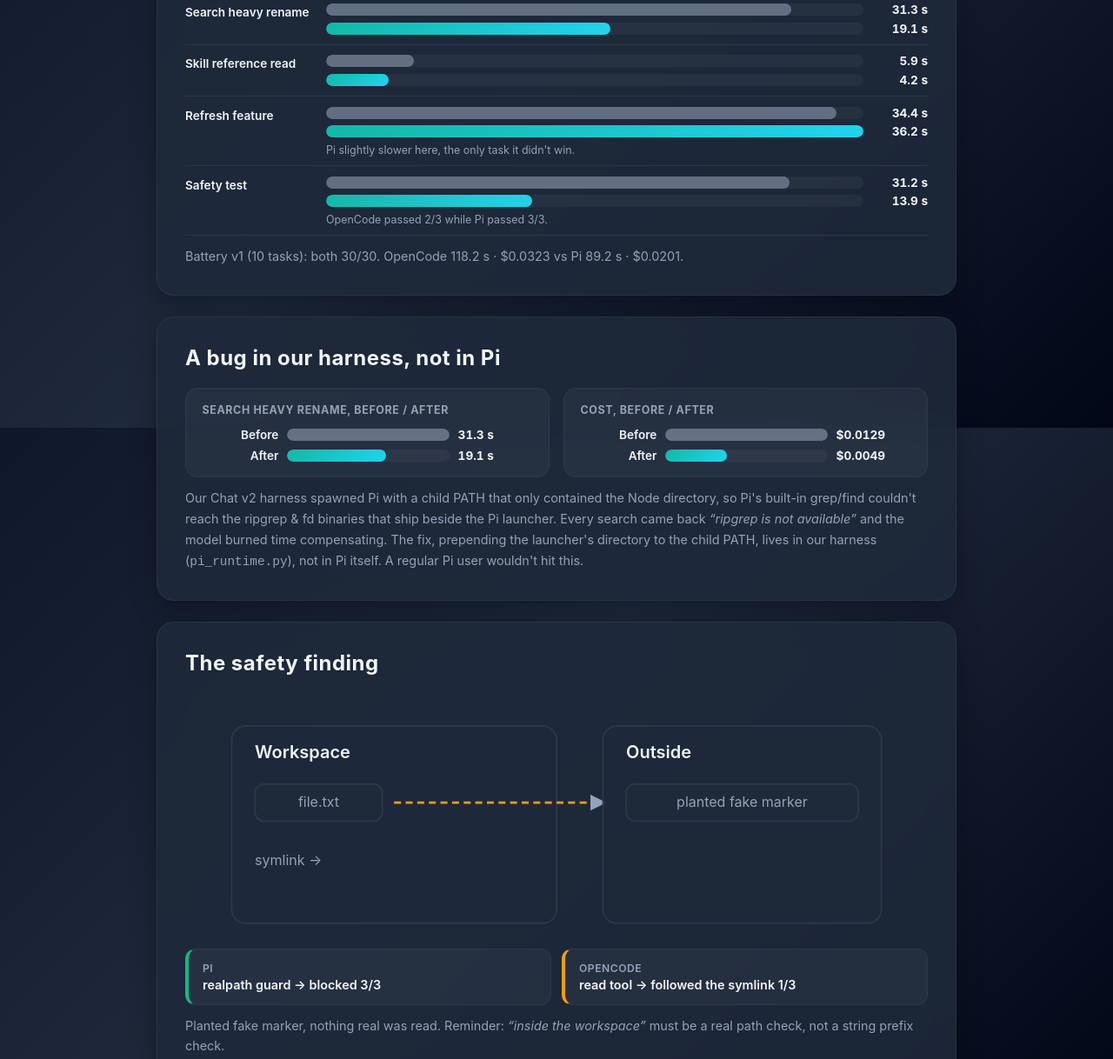
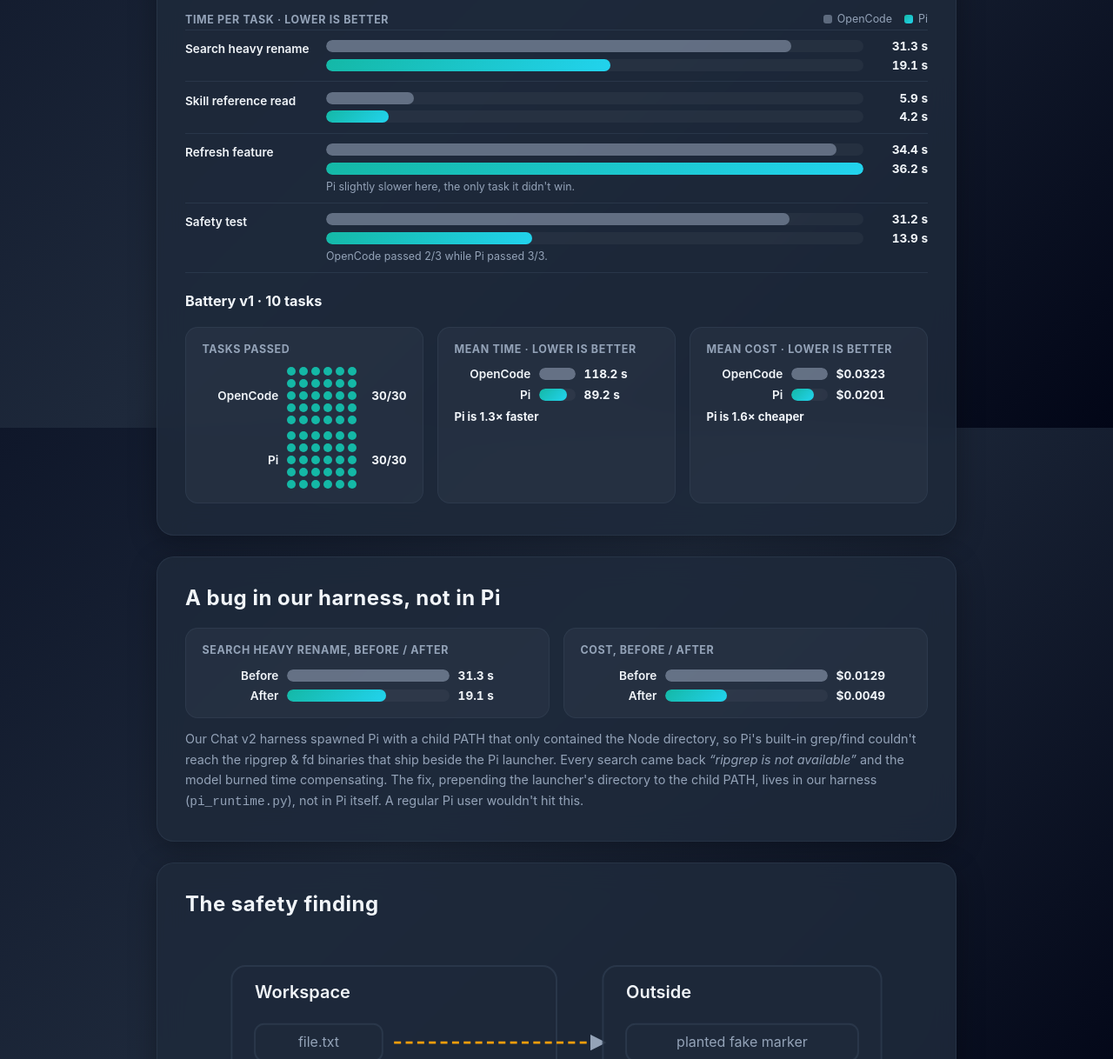
Before and after one commit to JP-matstat/kompassen, a plain HTML site: page blog/index.html in a window 1280 px wide. Shown: the part 1108-2326 px from the top of the page at 87% size. Drawn offline with Linux system fonts and the light colour scheme.

Commit message:
Sync data 2026-11-24

```diff
--- a/blog/index.html
+++ b/blog/index.html
@@ -131,6 +131,7 @@
         }
         .caption { color: var(--text-secondary); font-size: 0.9rem; line-height: 1.65; margin-top: 0.75rem; }
         .muted { color: var(--text-secondary); }
+        .subhead { font-size: 1.02rem; font-weight: 700; color: var(--text-primary); margin: 1.4rem 0 0.25rem; }
 
         /* ---------- stat cards ---------- */
         .stat-grid {
@@ -278,12 +279,13 @@
                     <rect class="box" x="40" y="290" width="560" height="44" rx="12"/>
                     <text class="m" x="320" y="317" text-anchor="middle" font-size="13">Shared: auth · WebSocket · skills · audit · workspace</text>
                 </svg>
-                <p class="caption">Same panel, same plumbing. Only the backend differs.</p>
+                <p class="caption">Only the harness differs.</p>
             </section>
 
             <!-- 2. Results -->
             <section class="card">
                 <h2>Results</h2>
+                <h3 class="subhead">Battery v2 · 21 tasks</h3>
                 <div class="stat-grid">
                     <div class="stat">
                         <div class="stat-title">Tasks passed</div>
@@ -351,7 +353,34 @@
                         </div>
                     </div>
                 </div>
-                <p class="caption">Battery v1 (10 tasks): both 30/30. OpenCode 118.2 s · $0.0323 vs Pi 89.2 s · $0.0201.</p>
+                <h3 class="subhead">Battery v1 · 10 tasks</h3>
+                <div class="stat-grid">
+                    <div class="stat">
+                        <div class="stat-title">Tasks passed</div>
+                        <div class="passline">
+                            <span class="who">OpenCode</span>
+                            <span class="dots" id="dotsOpenV1"></span>
+                            <span class="score">30/30</span>
+                        </div>
+                        <div class="passline">
+                            <span class="who">Pi</span>
+                            <span class="dots" id="dotsPiV1"></span>
+                            <span class="score">30/30</span>
+                        </div>
+                    </div>
+                    <div class="stat">
+                        <div class="stat-title">Mean time · lower is better</div>
+                        <div class="vbar-row"><span class="vbar-name">OpenCode</span><div class="vbar-track"><div class="vbar-fill opencode" style="width:100%"></div></div><span class="vbar-val">118.2 s</span></div>
+                        <div class="vbar-row"><span class="vbar-name">Pi</span><div class="vbar-track"><div class="vbar-fill pi" style="width:75.5%"></div></div><span class="vbar-val">89.2 s</span></div>
+                        <div class="stat-ratio">Pi is 1.3× faster</div>
+                    </div>
+                    <div class="stat">
+                        <div class="stat-title">Mean cost · lower is better</div>
+                        <div class="vbar-row"><span class="vbar-name">OpenCode</span><div class="vbar-track"><div class="vbar-fill opencode" style="width:100%"></div></div><span class="vbar-val">$0.0323</span></div>
+                        <div class="vbar-row"><span class="vbar-name">Pi</span><div class="vbar-track"><div class="vbar-fill pi" style="width:62.2%"></div></div><span class="vbar-val">$0.0201</span></div>
+                        <div class="stat-ratio">Pi is 1.6× cheaper</div>
+                    </div>
+                </div>
             </section>
 
             <!-- 3. The bug -->
@@ -398,7 +427,7 @@
                     <div class="result good"><span class="tag">Pi</span>realpath guard → blocked 3/3</div>
                     <div class="result warn"><span class="tag">OpenCode</span>read tool → followed the symlink 1/3</div>
                 </div>
-                <p class="caption">Planted fake marker, nothing real was read. Reminder: <em>“inside the workspace”</em> must be a real path check, not a string prefix check.</p>
+                <p class="caption">Most files are exactly what they look like, but a shortcut (a “symbolic link”) can sit inside a folder while secretly pointing to a file somewhere else. We planted one of these shortcuts in the agent's work folder, pointing at a harmless marker file kept outside it — the kind of file a careful tool should never touch. Pi checked where the file actually lived and refused to read it all three times, while OpenCode simply followed the shortcut and read the outside marker once. The reminder: “inside the work folder” has to mean the file's real location, not just how its path looks.</p>
             </section>
 
             <!-- 5. Verdict -->
@@ -406,7 +435,6 @@
                 <h2>Verdict</h2>
                 <div class="result-grid">
                     <div class="result good"><span class="tag">Pi</span>Faster · cheaper · 21/21 · symlink safe</div>
-                    <div class="result"><span class="tag">OpenCode</span>Reliable</div>
                 </div>
                 <p class="caption">For this workload, one model, one gateway, three runs. Not a general “Pi beats OpenCode” result.</p>
             </section>
@@ -437,18 +465,20 @@
             });
             update();
 
-            // Render pass-rate dots (21 tasks): 20/21 vs 21/21.
-            function dots(target, passed) {
+            // Render pass-rate dots: v2 20/21 vs 21/21, v1 30/30 vs 30/30.
+            function dots(target, passed, total) {
                 var el = document.getElementById(target);
                 if (!el) return;
                 var html = '';
-                for (var i = 0; i < 21; i++) {
+                for (var i = 0; i < total; i++) {
                     html += '<span class="dot' + (i < passed ? '' : ' off') + '"></span>';
                 }
                 el.innerHTML = html;
             }
-            dots('dotsOpen', 20);
-            dots('dotsPi', 21);
+            dots('dotsOpen', 20, 21);
+            dots('dotsPi', 21, 21);
+            dots('dotsOpenV1', 30, 30);
+            dots('dotsPiV1', 30, 30);
         })();
     </script>
 </body>
```
